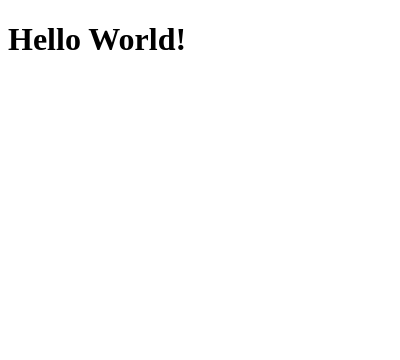
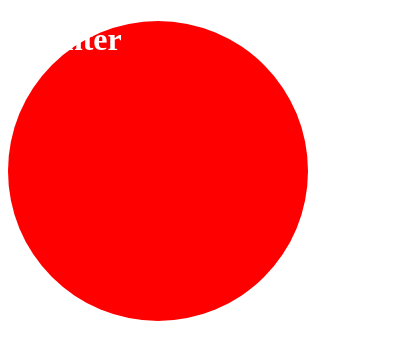
Before and after one commit to PXMYH/pomodoro, an Electron app: page index.html in a window 400 px wide. Drawn offline with Linux system fonts and the light colour scheme.

Commit message:
make window a circle

```diff
--- a/index.html
+++ b/index.html
@@ -2,9 +2,21 @@
 <html>
   <head>
     <meta charset="UTF-8" />
-    <title>Hello World!</title>
+    <title>Red Button App</title>
+    <style>
+      body {
+        background: transparent;
+        color: #fff;
+      }
+      .circle {
+        width: 300px;
+        height: 300px;
+        background: red;
+        border-radius: 300px;
+      }
+    </style>
   </head>
-  <body>
-    <h1>Hello World!</h1>
-  </body>
+  <div class="circle">
+    <h1>Counter</h1>
+  </div>
 </html>
```
Also changed, not shown: main.js (+5 -3 lines).
